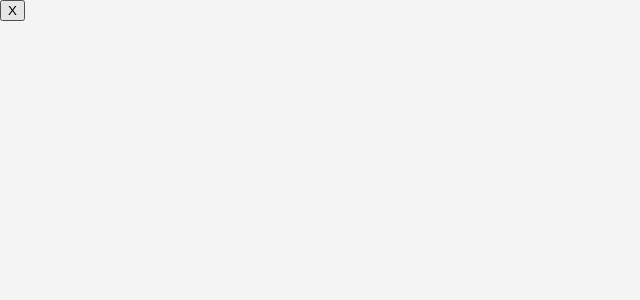
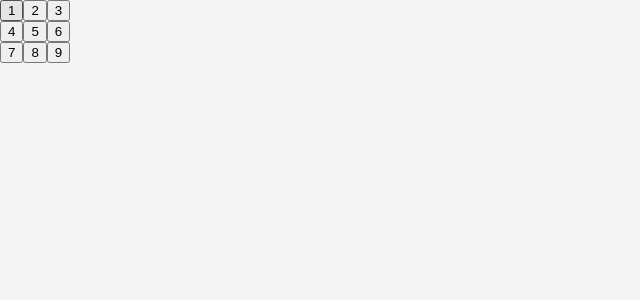
Before and after one commit to KatheRojasO/tic-tac-toe, a React (Vite) app: page / in a window 1280 px wide. Shown: the top 300 px of the page, without its empty margins (0-640 px from the left). Built offline with nearby package versions, Linux system fonts and the light colour scheme.

Commit message:
Create sqaures for tic-tac-toe

```diff
--- a/src/assets/components/Square.tsx
+++ b/src/assets/components/Square.tsx
@@ -1,3 +1,21 @@
 export function Square() {
-  return <button className="square">X</button>;
+  return (
+    <>
+      <div className="board-row">
+        <button className="square">1</button>
+        <button className="square">2</button>
+        <button className="square">3</button>
+      </div>
+      <div className="board-row">
+        <button className="square">4</button>
+        <button className="square">5</button>
+        <button className="square">6</button>
+      </div>
+      <div className="board-row">
+        <button className="square">7</button>
+        <button className="square">8</button>
+        <button className="square">9</button>
+      </div>
+    </>
+  );
 }
```
